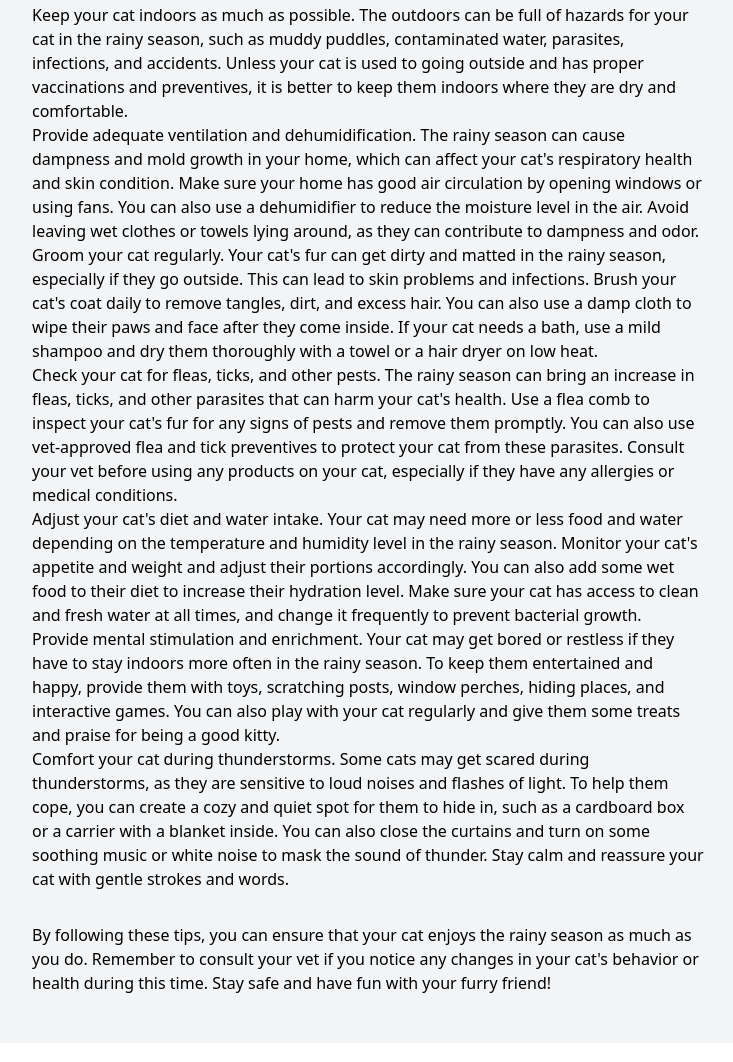
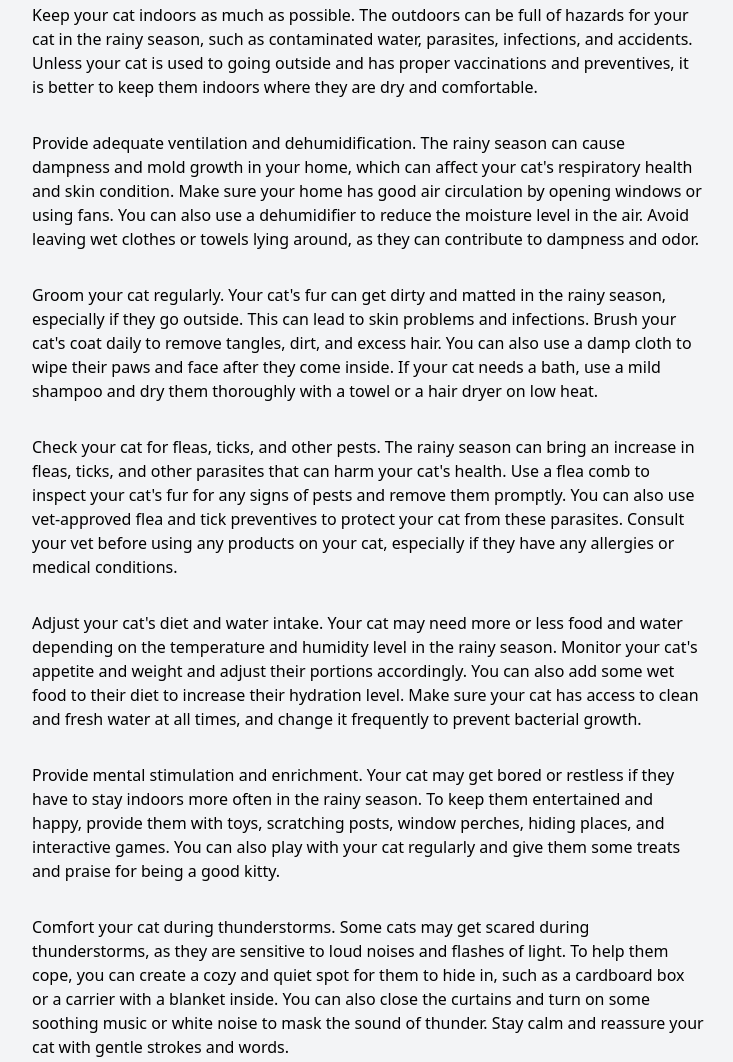
Before and after one commit to sukaikan/unpadsf_site, an Eleventy site: page src/articles/2023-12-20-what-should-pet-cat-owners-be-aware-of-in-the-rainy-season.md in a window 1280 px wide. Shown: the part 505-1567 px from the top of the page, without its empty margins (256-989 px from the left). Built offline with nearby package versions, Linux system fonts and the light colour scheme; Eleventy itself is replaced by a stand-in of ours; files that its build step writes are made by us from their sources.

Commit message:
Update Article “2023-12-20-what-should-pet-cat-owners-be-aware-of-in-the-rainy-season”

```diff
--- a/src/articles/2023-12-20-what-should-pet-cat-owners-be-aware-of-in-the-rainy-season.md
+++ b/src/articles/2023-12-20-what-should-pet-cat-owners-be-aware-of-in-the-rainy-season.md
@@ -10,24 +10,18 @@ tags:
 ---
 The rainy season can be a challenging time for pet cat owners, as they have to deal with wet weather, increased humidity, and potential health risks for their feline friends. However, with some extra care and attention, you can make sure your cat stays safe, healthy, and happy during the monsoon. Here are some tips to help you out:
 
-* Keep your cat indoors as much as possible. The outdoors can be full of hazards for your cat in the rainy season, such as muddy puddles, contaminated water, parasites, infections, and accidents. Unless your cat is used to going outside and has proper vaccinations and preventives, it is better to keep them indoors where they are dry and comfortable.
+Keep your cat indoors as much as possible. The outdoors can be full of hazards for your cat in the rainy season, such as contaminated water, parasites, infections, and accidents. Unless your cat is used to going outside and has proper vaccinations and preventives, it is better to keep them indoors where they are dry and comfortable.
 
+Provide adequate ventilation and dehumidification. The rainy season can cause dampness and mold growth in your home, which can affect your cat's respiratory health and skin condition. Make sure your home has good air circulation by opening windows or using fans. You can also use a dehumidifier to reduce the moisture level in the air. Avoid leaving wet clothes or towels lying around, as they can contribute to dampness and odor.
 
-* Provide adequate ventilation and dehumidification. The rainy season can cause dampness and mold growth in your home, which can affect your cat's respiratory health and skin condition. Make sure your home has good air circulation by opening windows or using fans. You can also use a dehumidifier to reduce the moisture level in the air. Avoid leaving wet clothes or towels lying around, as they can contribute to dampness and odor.
+Groom your cat regularly. Your cat's fur can get dirty and matted in the rainy season, especially if they go outside. This can lead to skin problems and infections. Brush your cat's coat daily to remove tangles, dirt, and excess hair. You can also use a damp cloth to wipe their paws and face after they come inside. If your cat needs a bath, use a mild shampoo and dry them thoroughly with a towel or a hair dryer on low heat.
 
+Check your cat for fleas, ticks, and other pests. The rainy season can bring an increase in fleas, ticks, and other parasites that can harm your cat's health. Use a flea comb to inspect your cat's fur for any signs of pests and remove them promptly. You can also use vet-approved flea and tick preventives to protect your cat from these parasites. Consult your vet before using any products on your cat, especially if they have any allergies or medical conditions.
 
-* Groom your cat regularly. Your cat's fur can get dirty and matted in the rainy season, especially if they go outside. This can lead to skin problems and infections. Brush your cat's coat daily to remove tangles, dirt, and excess hair. You can also use a damp cloth to wipe their paws and face after they come inside. If your cat needs a bath, use a mild shampoo and dry them thoroughly with a towel or a hair dryer on low heat.
+Adjust your cat's diet and water intake. Your cat may need more or less food and water depending on the temperature and humidity level in the rainy season. Monitor your cat's appetite and weight and adjust their portions accordingly. You can also add some wet food to their diet to increase their hydration level. Make sure your cat has access to clean and fresh water at all times, and change it frequently to prevent bacterial growth.
 
+Provide mental stimulation and enrichment. Your cat may get bored or restless if they have to stay indoors more often in the rainy season. To keep them entertained and happy, provide them with toys, scratching posts, window perches, hiding places, and interactive games. You can also play with your cat regularly and give them some treats and praise for being a good kitty.
 
-* Check your cat for fleas, ticks, and other pests. The rainy season can bring an increase in fleas, ticks, and other parasites that can harm your cat's health. Use a flea comb to inspect your cat's fur for any signs of pests and remove them promptly. You can also use vet-approved flea and tick preventives to protect your cat from these parasites. Consult your vet before using any products on your cat, especially if they have any allergies or medical conditions.
-
-
-* Adjust your cat's diet and water intake. Your cat may need more or less food and water depending on the temperature and humidity level in the rainy season. Monitor your cat's appetite and weight and adjust their portions accordingly. You can also add some wet food to their diet to increase their hydration level. Make sure your cat has access to clean and fresh water at all times, and change it frequently to prevent bacterial growth.
-
-
-* Provide mental stimulation and enrichment. Your cat may get bored or restless if they have to stay indoors more often in the rainy season. To keep them entertained and happy, provide them with toys, scratching posts, window perches, hiding places, and interactive games. You can also play with your cat regularly and give them some treats and praise for being a good kitty.
-
-
-* Comfort your cat during thunderstorms. Some cats may get scared during thunderstorms, as they are sensitive to loud noises and flashes of light. To help them cope, you can create a cozy and quiet spot for them to hide in, such as a cardboard box or a carrier with a blanket inside. You can also close the curtains and turn on some soothing music or white noise to mask the sound of thunder. Stay calm and reassure your cat with gentle strokes and words.
+Comfort your cat during thunderstorms. Some cats may get scared during thunderstorms, as they are sensitive to loud noises and flashes of light. To help them cope, you can create a cozy and quiet spot for them to hide in, such as a cardboard box or a carrier with a blanket inside. You can also close the curtains and turn on some soothing music or white noise to mask the sound of thunder. Stay calm and reassure your cat with gentle strokes and words.
 
 By following these tips, you can ensure that your cat enjoys the rainy season as much as you do. Remember to consult your vet if you notice any changes in your cat's behavior or health during this time. Stay safe and have fun with your furry friend!
```
